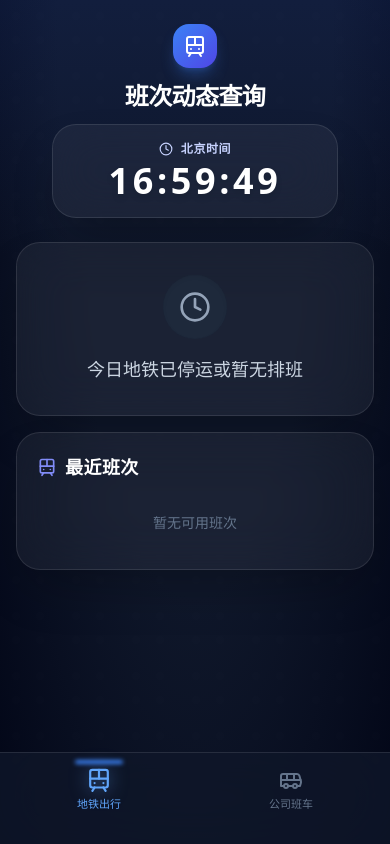
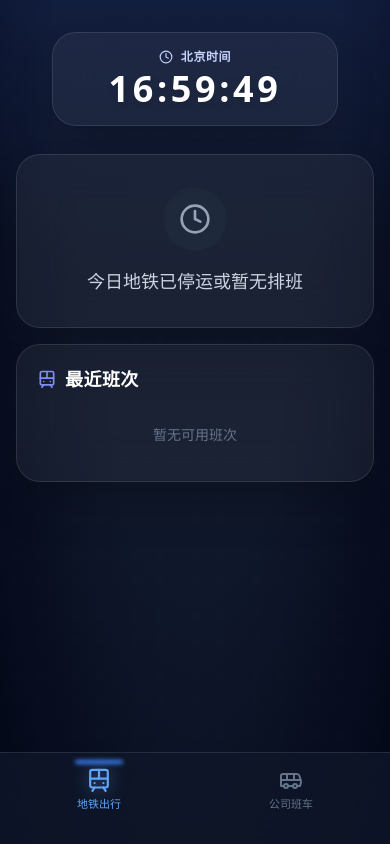
Before and after one commit to delete222/subway, a React (Vite) app: page / in a window 390 px wide. Built offline with nearby package versions, Linux system fonts and the light colour scheme.

Commit message:
style: remove top header logo and title for cleaner mobile UI

```diff
--- a/src/pages/SubwaySchedule.tsx
+++ b/src/pages/SubwaySchedule.tsx
@@ -384,15 +384,8 @@ export default function SubwaySchedule() {
           <motion.div
             initial={{ opacity: 0, y: -20 }}
             animate={{ opacity: 1, y: 0 }}
-            className="text-center pt-2 pb-1"
+            className="text-center pt-4 pb-2"
           >
-            <div className="inline-flex items-center justify-center gap-2 mb-3">
-              <div className="p-2.5 bg-gradient-to-br from-blue-500 to-indigo-600 rounded-2xl shadow-lg shadow-blue-500/30">
-                <Train className="w-6 h-6 text-white" />
-              </div>
-            </div>
-            <h1 className="text-2xl font-bold text-white tracking-tight mb-3">班次动态查询</h1>
-
             {/* 顶栏时间卡片 (玻璃拟态) */}
             <div className="mx-auto w-4/5 p-4 rounded-3xl bg-white/5 backdrop-blur-xl border border-white/10 shadow-2xl">
               <div className="flex items-center justify-center gap-2 text-indigo-200 text-xs font-semibold uppercase tracking-wider mb-1">
```
